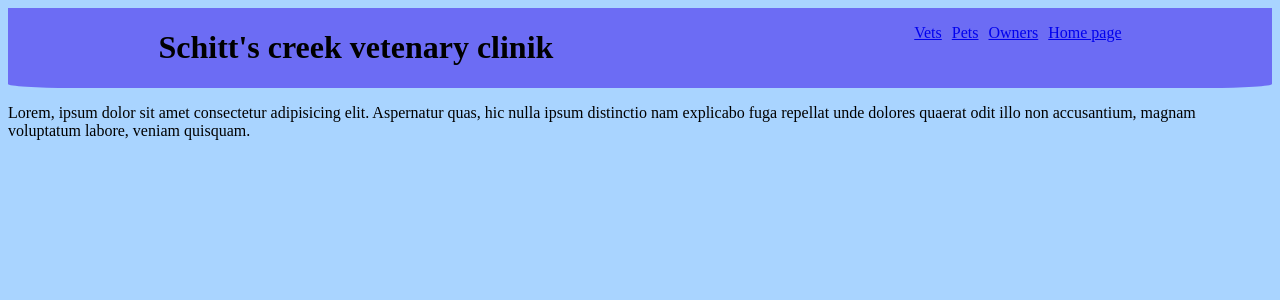
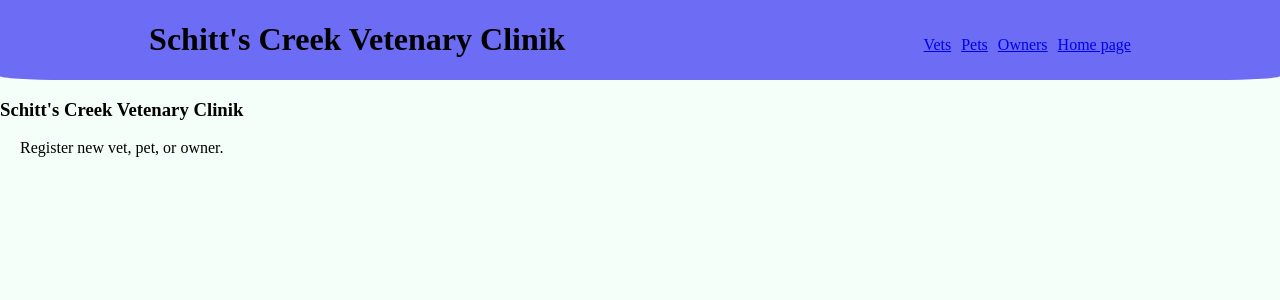
Before and after one commit to Benje1/Benjamin_project, a Flask app: page / in a window 1280 px wide. Shown: the top 300 px of the page. Run offline with Flask 2, Linux system fonts and the light colour scheme.

Commit message:
working on some css

```diff
--- a/controllers/in_care_controller.py
+++ b/controllers/in_care_controller.py
@@ -7,6 +7,11 @@ in_care_blueprint = Blueprint("in_care", __name__)
 @in_care_blueprint.route("/in_care/new")
 def new():
     pets = pet_repository.select_all()
+    intaken = in_care_repository.select_all()
+    for pet in pets:
+        for animal in intaken:
+            if animal.pet_id == pet.id:
+                pets.remove(pet)
     return render_template("/in_care/new.html", pets=pets)
 
 @in_care_blueprint.route("/in_care", methods=["POST"])
--- a/controllers/pet_controller.py
+++ b/controllers/pet_controller.py
@@ -66,7 +66,6 @@ def update(id):
     pet.dob = request.form['dob']
     pet.type = request.form['type']
     pet.owner_id = request.form['owner.id']
-    pet.treatment = request.form['treatment']
     pet.vet_id = request.form['vet_id']
     pet_repository.update(pet)
     return redirect(f"/pets/{id}")
--- a/static/style.css
+++ b/static/style.css
@@ -1,12 +1,16 @@
 html {
-    background-color: rgba(131, 193, 255, 0.69);
+    background-color: mintcream;
+}
+
+body {
+    margin: 0;
 }
 
 header {
     display: flex;
     background-color: rgb(108, 108, 244);
     border-radius: 0% 0 5% 5%;
-    display: flex;
+    align-items: baseline;
     justify-content: space-around;
 }
 
@@ -40,10 +44,16 @@ form {
     display: flex;
     flex-direction: column;
     align-items: baseline;
+    margin: 20px;
 }
 
+p, a {
+    margin-left: 20px;
+}
 
-
+p > a {
+    margin-left: 0;
+}
 
 input, select {
     width: 150px;
--- a/templates/base.html
+++ b/templates/base.html
@@ -9,7 +9,7 @@
 </head>
 <body>
     <header>
-        <h1>  Schitt's creek vetenary clinik </h1>
+        <h1>  Schitt's Creek Vetenary Clinik </h1>
             <div>
         <nav>
             <ul>
--- a/templates/index.html
+++ b/templates/index.html
@@ -1,4 +1,7 @@
 {% extends 'base.html' %}
 {% block content %}
-    <p>Lorem, ipsum dolor sit amet consectetur adipisicing elit. Aspernatur quas, hic nulla ipsum distinctio nam explicabo fuga repellat unde dolores quaerat odit illo non accusantium, magnam voluptatum labore, veniam quisquam.</p>
+    <h3>Schitt's Creek Vetenary Clinik</h3>
+
+    <p>Register new vet, pet, or owner.</p>
+
 {% endblock %}
--- a/templates/pets/edit.html
+++ b/templates/pets/edit.html
@@ -18,10 +18,6 @@
                 <option value="{{owner.id}}">{{owner.name}}</option>
             {% endfor %}
         </select>
-        <label for="treatment">
-            Enter treatment plan
-        </label>
-        <input type="text" id="treatment" name="treatment" placeholder="Enter treatment" value="{{pet.treatment}}">
         <label for="vet_id">
             Choose vet
         </label>
--- a/templates/pets/index.html
+++ b/templates/pets/index.html
@@ -8,7 +8,7 @@
     <div class="registered">
             <h2>Registered pets</h2><p>
         {% for pet in pets %}
-        Pet name: <a href="/pets/{{pet.id}}">{{pet.name}},</a>
+        <p> Pet name: <a href="/pets/{{pet.id}}">{{pet.name}},</a>
         Type: {{pet.type}},
         Date of birth: {{pet.dob}},
         Treatmnet: {{pet.treatment}}.</p>
--- a/templates/vets/show.html
+++ b/templates/vets/show.html
@@ -3,10 +3,10 @@
     <div>
         <p>{{vet.first_name}}, {{vet.last_name}}</p>
         <a href="/vets/{{vet.id}}/edit">Edit vet details</a>
+        {% for pet in pets %}
         <p>
-            {% for pet in pets %}
                 This pet: {{pet.name}}, is reciving this treatment: {{pet.treatment}}.
+            </p>
             {% endfor %}
-        </p>
     </div>
 {% endblock %}
```
Also changed, not shown: templates/in_care/new.html (+5 -5 lines).
